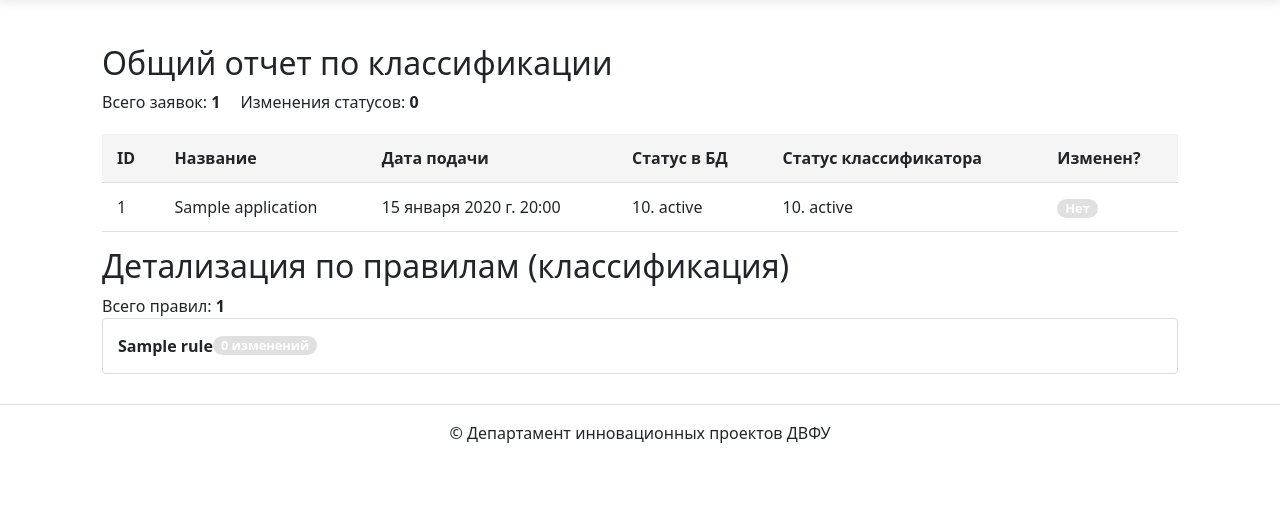
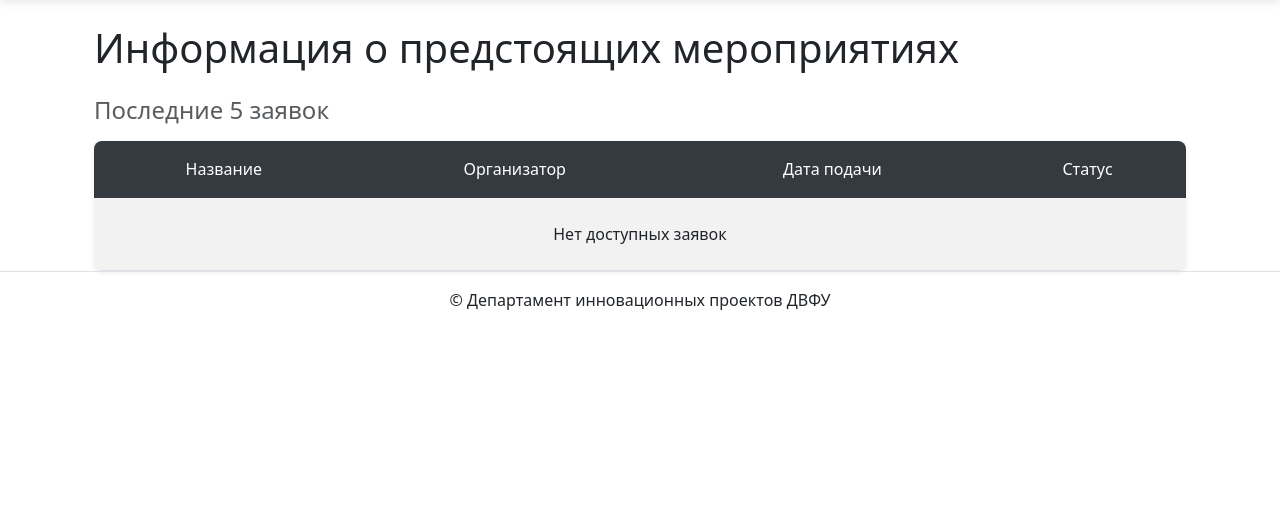
Before and after one commit to DepartmentOfSoftwareEngineeringFEFU/B9121-09.03.04_Verkhovtcov, a Django app: page /solver/ in a window 1280 px wide. Shown: the part 76-590 px from the top of the page. Run offline with Django 5.2, Linux system fonts and the light colour scheme; tables that the repository leaves empty hold one stand-in row (values such as "Sample post").

Commit message:
Добавлены стили таблиц

```diff
--- a/system/templates/CogSolver/index.html
+++ b/system/templates/CogSolver/index.html
@@ -1,32 +1,47 @@
 {% extends "base.html" %}
 
 {% block content %}
-<div class="rules-container">
-    {% if results %}
-        <div class="summary-section">
-            <h2>Общий отчет по классификации</h2>
-            {% include "includes/report.html" %}
-        </div>
+<div class="container mt-4">
+    <h1 class="mb-4">Информация о предстоящих мероприятиях</h1>
 
-        <div class="rules-section">
+    <h2 class="h4 mb-3 text-muted">Последние 5 заявок</h2>
 
-            <h2>Детализация по правилам (классификация)</h2>
-            {% include "includes/summary_detail.html" %}
-
-            {% for rule in rules %}
-                <div class="rule-accordion">
-                    <button class="accordion-button">
-                        <span class="rule-name">{{ rule.name }}</span>
-                        <span class="badge">{{ rule.changed_count }} изменений</span>
-                    </button>
-                    <div class="accordion-content">
-                        {% include "includes/rule_detail.html" with rule=rule %}
-                    </div>
-                </div>
-            {% endfor %}
-        </div>
-    {% else %}
-        <p class="no-data">Отсутствуют данные о заявках для отображения.</p>
-    {% endif %}
+    <div class="table-responsive">
+        <table class="table table-striped table-hover align-middle">
+            <thead class="table-dark">
+                <tr>
+                    <th class="text-center">Название</th>
+                    <th class="text-center">Организатор</th>
+                    <th class="text-center">Дата подачи</th>
+                    <th class="text-center">Статус</th>
+                </tr>
+            </thead>
+            <tbody>
+                {% for application in latest_application_list %}
+                <tr>
+                    <td>
+                        <a href="{% url 'CogEditor:detail' application.id %}" class="text-decoration-none fw-bold">
+                            {{ application.e_title }}
+                        </a>
+                    </td>
+                    <td>{{ application.organizer }}</td>
+                    <td>{{ application.subm_date|date:"d.m.Y H:i" }}</td>
+                    <td>
+                        <span class="badge badge-status
+                            {% if application.status.name == 'Согласовано' %}bg-success
+                            {% elif application.status.name == 'Отклонено' %}bg-danger
+                            {% else %}bg-secondary{% endif %}">
+                            {{ application.status }}
+                        </span>
+                    </td>
+                </tr>
+                {% empty %}
+                <tr>
+                    <td colspan="4" class="text-center py-4">Нет доступных заявок</td>
+                </tr>
+                {% endfor %}
+            </tbody>
+        </table>
+    </div>
 </div>
 {% endblock %}
--- a/system/templates/base.html
+++ b/system/templates/base.html
@@ -11,74 +11,90 @@
     <link href="https://cdn.jsdelivr.net/npm/bootstrap@5.3.0/dist/css/bootstrap.min.css" rel="stylesheet">
     {% block extra_css %}
     <style>
-        .rules-container {
-            padding: 20px;
+        /* Общие стили таблиц */
+        .table-container {
+            margin-bottom: 2rem;
         }
 
-        .rule-accordion {
-            margin-bottom: 10px;
-            border: 1px solid #ddd;
-            border-radius: 4px;
+        .table-responsive {
+            border-radius: 0.5rem;
+            overflow: hidden;
+            box-shadow: 0 0.125rem 0.25rem rgba(0, 0, 0, 0.075);
         }
 
-        .accordion-button {
+        .table {
+            margin-bottom: 0;
             width: 100%;
-            padding: 15px;
-            text-align: left;
-            background: #f8f9fa;
-            border: none;
-            cursor: pointer;
-            display: flex;
-            justify-content: space-between;
-            align-items: center;
         }
 
-        .accordion-button:hover {
-            background: #e9ecef;
+        .table thead th {
+            background-color: #343a40;
+            color: white;
+            font-weight: 500;
+            vertical-align: middle;
+            padding: 1rem;
         }
 
-        .accordion-content {
-            padding: 0 15px;
-            max-height: 0;
-            overflow: hidden;
-            transition: max-height 0.3s ease-out;
+        .table tbody td {
+            vertical-align: middle;
+            padding: 0.75rem 1rem;
         }
 
-        .accordion-content.active {
-            padding: 15px;
-            max-height: 1000px;
+        .table-hover tbody tr:hover {
+            background-color: rgba(0, 0, 0, 0.03);
         }
 
-        .rule-name {
-            font-weight: 600;
+        .table-striped tbody tr:nth-of-type(odd) {
+            background-color: rgba(0, 0, 0, 0.02);
         }
 
-        .rule-info {
-            background: #f8f9fa;
-            padding: 10px;
-            margin-bottom: 15px;
-            border-radius: 4px;
+        /* Стили для статусов */
+        .badge-status {
+            font-size: 0.85em;
+            padding: 0.35em 0.65em;
+            font-weight: 500;
         }
 
-        .summary-info {
-            display: flex;
-            gap: 20px;
-            margin-bottom: none;
+        .bg-success {
+            background-color: #28a745 !important;
         }
 
-        .nav-link {
-            position: relative;
-            transition: all 0.3s;
+        .bg-danger {
+            background-color: #dc3545 !important;
         }
 
-        .nav-link:hover:after {
-            content: '';
-            position: absolute;
-            bottom: 0;
-            left: 0;
-            width: 100%;
-            height: 2px;
-            background-color: white;
+        .bg-secondary {
+            background-color: #6c757d !important;
+        }
+
+        .bg-info {
+            background-color: #17a2b8 !important;
+        }
+
+        /* Стили для ссылок в таблицах */
+        .table a {
+            color: #1a73e8;
+            text-decoration: none;
+            transition: color 0.2s;
+        }
+
+        .table a:hover {
+            color: #0d47a1;
+            text-decoration: underline;
+        }
+
+        /* Пагинация */
+        .pagination {
+            margin-top: 1.5rem;
+        }
+
+        .page-item.active .page-link {
+            background-color: #1a73e8;
+            border-color: #1a73e8;
+        }
+
+        .page-link {
+            color: #1a73e8;
         }
     </style>
     {% endblock %}
```
